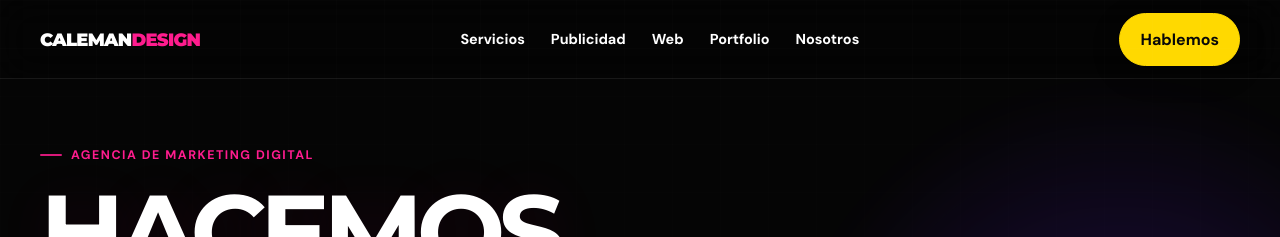
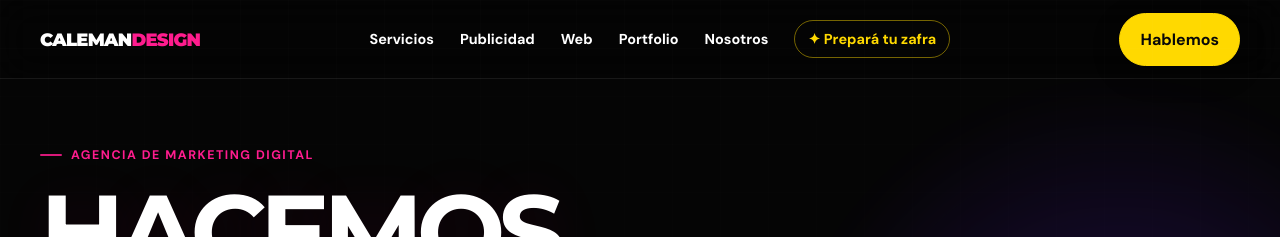
Before and after one commit to Caleman82/calemandesign, a plain HTML site: page index.html in a window 1280 px wide. Shown: the top 237 px of the page. Drawn offline with Linux system fonts and the light colour scheme.

Commit message:
Add Zafra landing link to main navigation

```diff
--- a/index.html
+++ b/index.html
@@ -254,6 +254,25 @@ p{
   color:var(--pink);
 }
 
+.nav-links .zafra-link{
+  color:var(--yellow);
+  border:1px solid rgba(255,217,0,.45);
+  border-radius:999px;
+  padding:9px 13px;
+  white-space:nowrap;
+}
+
+.nav-links .zafra-link:hover{
+  color:#080808;
+  background:var(--yellow);
+  border-color:var(--yellow);
+}
+
+.mobile-menu .zafra-link{
+  color:var(--yellow);
+  font-weight:900;
+}
+
 .menu-btn{
   display:none;
 
@@ -2185,6 +2204,10 @@ section h2 .gradient-text,
         Nosotros
       </a>
 
+      <a class="zafra-link" href="zafra/">
+        ✦ Prepará tu zafra
+      </a>
+
     </div>
 
     <a
@@ -2224,6 +2247,10 @@ section h2 .gradient-text,
 
       <a href="#nosotros">
         Nosotros
+      </a>
+
+      <a class="zafra-link" href="zafra/">
+        ✦ Prepará tu zafra
       </a>
 
       <a href="#contacto">
```
